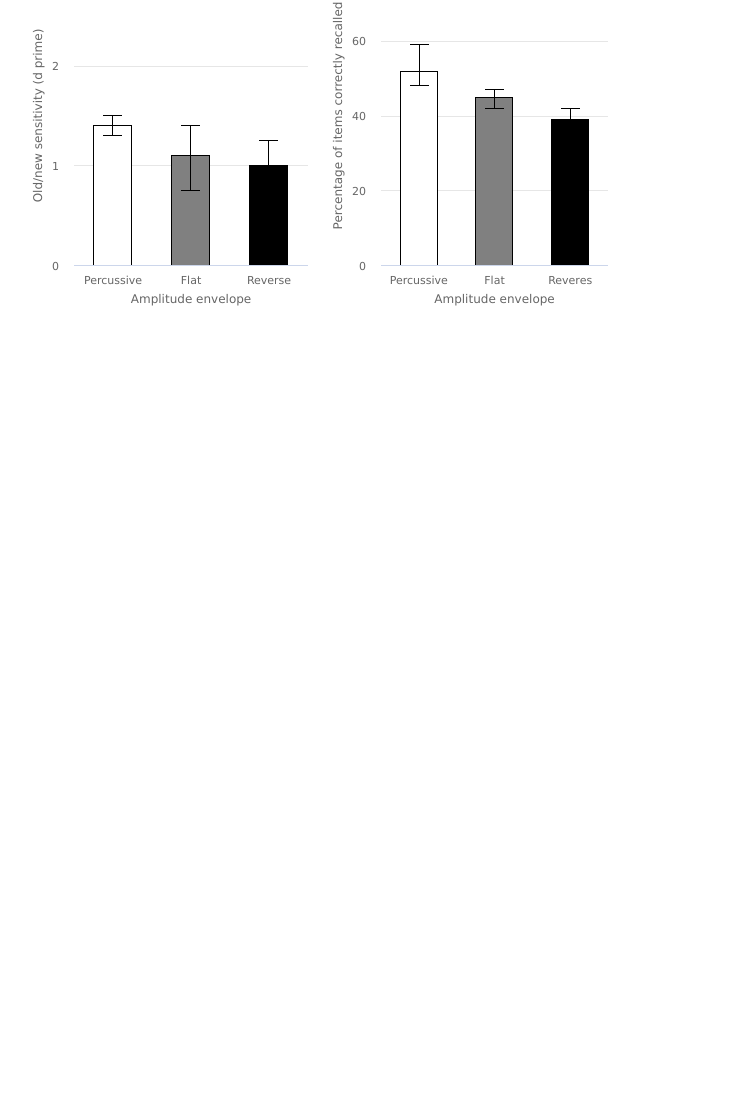
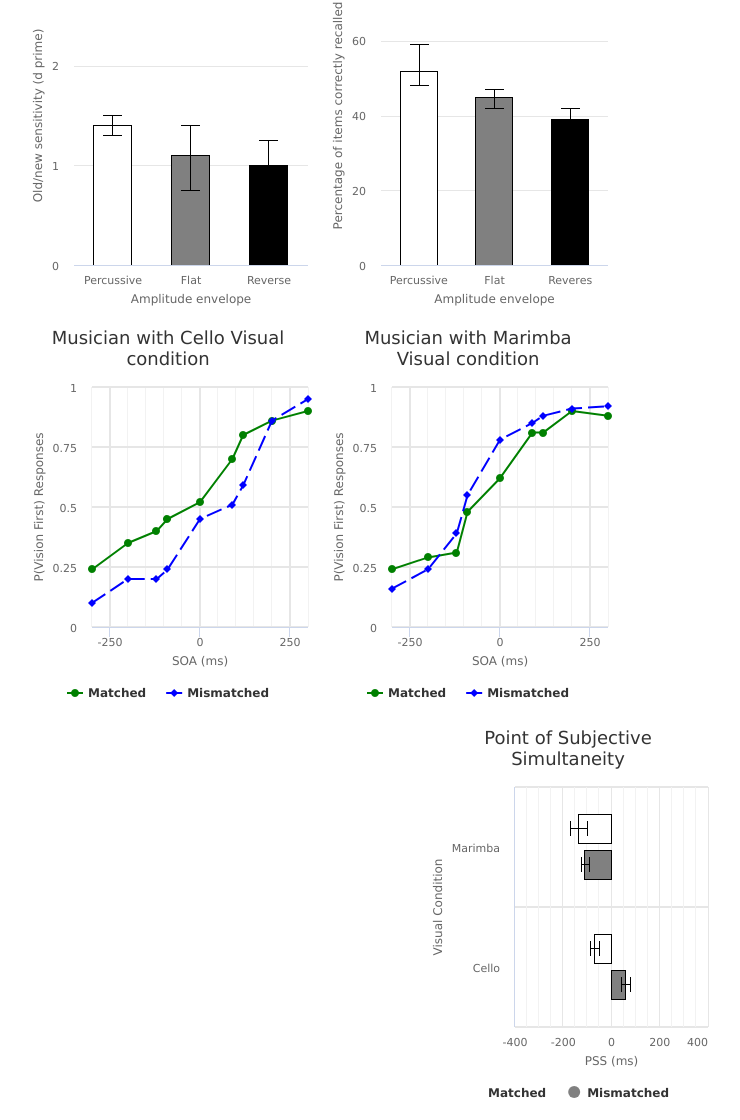
Before and after one commit to MAPLE-Lab/ML-Highcharts, a plain HTML site: page displayAll.html in a window 1280 px wide. Shown: the part 888-2008 px from the top of the page, without its empty margins (90-830 px from the left). Before the commit the page ends 1208 px from the top, so only its background shows below. Drawn offline with nearby package versions, Linux system fonts and the light colour scheme.

Commit message:
added more charts

```diff
--- a/Lorraine2016/Lorraine-2016-fig4.js
+++ b/Lorraine2016/Lorraine-2016-fig4.js
@@ -2,6 +2,11 @@
  * Created by Kyle on 2016-07-14.
  */
 $(document).ready(function () {
+    $('#Lorraine-2016-Figure4').css({
+        "left": "250px",
+        "top": "1200px",
+        "position": "relative"
+    });
     $('#Lorraine-2016-fig4-1').highcharts({
         chart: {
             type: 'line',
@@ -14,30 +19,100 @@ $(document).ready(function () {
                 text: 'SOA (ms)'
             },
             min: -300, max: 300,
-            crosshair: true
+            crosshair: true,
+            gridLineWidth: 2,
+            minorTickInterval: 50,
         },
         yAxis: {
             title: {
                 text: 'P(Vision First) Responses'
             },
-            min: 0, max: 1
+            min: 0, max: 1,
+            gridLineWidth: 2,
         },
         tooltip: {
-            headerFormat: '<span style="font-size:10px">Probe Tone Offset: {point.key}</span><br>',
+            headerFormat: '<span style="font-size:10px">SOA: {point.key}ms</span><br>',
             shared: true,
         },
+        legend: {
+            enabled: true
+        },
+        credits: {
+            enabled: false
+        },
         series: [{
-            name: 'Movement',
+            name: 'Matched',
+            color: 'green',
+            data: [[-300,0.24],[-200,0.35],[-120,0.4],[-90,0.45],[0,0.52],[90,0.7],[120,0.8],[200,0.86],[300,0.9]],
+            tooltip: {
+                pointFormat: '<span style="font-weight: bold; color: {series.color}">{series.name}</span>: <b>{point.y:.2f}% </b>'
+            }
+        }, {
+            name: 'Mismatched',
             color: 'blue',
-            data: [[-300,0.24],[-200,0.35],[-120,0.40],[-90,0.45],[0,0.52],[90,0.70],[120,0.8],[[300,0.9]],
+            dashStyle: 'longdash',
+            data: [[-300, 0.1], [-200, 0.2], [-120, 0.2], [-90, 0.24], [0, 0.45], [90, 0.51], [120, 0.59], [200, 0.86], [300, 0.95]],
             tooltip: {
-                pointFormat: '<span style="font-weight: bold; color: {series.color}">{series.name}</span>: <b>{point.y:.1f}% </b>'
+                pointFormat: '<span style="font-weight: bold; color: {series.color}">{series.name}</span>: <b>{point.y:.2f}% </b>'
             }
         }]
     });
-    $('#Lorraine-2016-Figure4').css({
-        "left": "250px",
-        "top": "1200px",
-        "position": "relative"
+    $('#Lorraine-2016-fig4-1').css({
+        "left": "-150px",
+        "position": "absolute"
+    });
+    $('#Lorraine-2016-fig4-2').highcharts({
+        chart: {
+            type: 'line',
+        },
+        title: {
+            text: 'Musician with Marimba Visual condition'
+        },
+        xAxis: {
+            title: {
+                text: 'SOA (ms)'
+            },
+            min: -300, max: 300,
+            crosshair: true,
+            gridLineWidth: 2,
+            minorTickInterval: 50,
+        },
+        yAxis: {
+            title: {
+                text: 'P(Vision First) Responses'
+            },
+            min: 0, max: 1,
+            gridLineWidth: 2,
+        },
+        tooltip: {
+            headerFormat: '<span style="font-size:10px">SOA: {point.key}ms</span><br>',
+            shared: true,
+        },
+        legend: {
+            enabled: true
+        },
+        credits: {
+            enabled: false
+        },
+        series: [{
+            name: 'Matched',
+            color: 'green',
+            data: [[-300,0.24],[-200,0.29],[-120,0.31],[-90,0.48],[0,0.62],[90,0.81],[120,0.81],[200,0.9],[300,0.88]],
+            tooltip: {
+                pointFormat: '<span style="font-weight: bold; color: {series.color}">{series.name}</span>: <b>{point.y:.2f}% </b>'
+            }
+        }, {
+            name: 'Mismatched',
+            color: 'blue',
+            dashStyle: 'longdash',
+            data: [[-300,0.16],[-200,0.24],[-120,0.39],[-90,0.55],[0,0.78],[90,0.85],[120,0.88],[200,0.91],[300,0.92]],
+            tooltip: {
+                pointFormat: '<span style="font-weight: bold; color: {series.color}">{series.name}</span>: <b>{point.y:.2f}% </b>'
+            }
+        }]
+    });
+    $('#Lorraine-2016-fig4-2').css({
+        "left": "150px",
+        "position": "absolute"
     });
 });
--- /dev/null
+++ b/Lorraine2016/Lorraine-2016-fig6.js
@@ -0,0 +1,81 @@
+/**
+ * Created by kyle on 2016-07-14.
+ */
+$(document).ready(function () {
+    $('#Lorraine-2016-Figure6').css({
+        "left": "500px",
+        "top": "1600px",
+        "position": "relative"
+    });
+    $('#Lorraine-2016-fig6-1').highcharts({
+        chart: {
+            type: 'bar',
+        },
+        title: {
+            text: 'Point of Subjective Simultaneity' // TITLE
+        },
+        plotOptions: {
+            bar: {
+                borderColor: '#000000',
+                borderWidth: 1
+            }
+        },
+        yAxis: {
+            title: {
+                text: 'PSS (ms)' // X-AXIS LABEL
+            },
+
+            crosshair: true,
+            min: -300, max: 300,
+            minorTickInterval: 50,
+        },
+        xAxis: {
+            title: {
+                text: 'Visual Condition' // Y-AXIS LABEL
+            },
+            categories: ["Marimba", "Cello"], // X-AXIS CATEGORIES
+            gridLineWidth: 2,
+        },
+        legend: {
+            enabled: true
+        },
+        credits: {
+            enabled: false
+        },
+        tooltip: {
+            headerFormat: '<span style="font-size:10px">Visual Condition: {point.key}</span><br>',
+            shared: true,
+        },
+        series: [{
+            // First category of Data
+            name: 'Matched',
+            color: 'white',
+            data: [-135,-70],
+            tooltip: {
+                pointFormat: '<span style="font-weight: bold; color: Black">{series.name}</span>: <b>{point.y:0f}ms </b>'
+            }
+        }, {
+            name: 'error',
+            type: 'errorbar',
+            data: [[-170,-100],[-85,-50]], //min t0 max
+        }, {
+            // Second Category of Data
+            name: 'Mismatched',
+            color: 'grey',
+            data: [-110,60],
+            tooltip: {
+                pointFormat: '<span style="font-weight: bold; color: {series.color}">{series.name}</span>: <b>{point.y:0f}ms </b>'
+            }
+        }, {
+            name: 'error',
+            type: 'errorbar',
+            data: [[-125,-90],[40,80]], //min t0 max
+            // Next category?
+
+        }]
+    });
+    $('#Lorraine-2016-fig6-1').css({
+        "left": "0x",
+        "position": "absolute"
+    });
+});
--- a/displayAll.html
+++ b/displayAll.html
@@ -12,6 +12,7 @@
     <script src="./QJEP2016/QJEP-2016-fig3.js"></script>
     <script src="./QJEP2016/QJEP-2016-fig4.js"></script>
     <script src="./Lorraine2016/Lorraine-2016-fig4.js"></script>
+    <script src="./Lorraine2016/Lorraine-2016-fig6.js"></script>
 </head>
 <body>
 <!--QJEP Article-->
@@ -32,6 +33,11 @@
 <!--Lorraine's Article-->
 <div id="Lorraine-2016-Figure4">
     <div id="Lorraine-2016-fig4-1" style="width: 300px; height: 400px; margin: 0 auto"></div>
+    <div id="Lorraine-2016-fig4-2" style="width: 300px; height: 400px; margin: 0 auto"></div>
+
+
 </div>
+<div id="Lorraine-2016-Figure6">
+<div id="Lorraine-2016-fig6-1" style="width: 300px; height: 400px; margin: 0 auto"></div></div>
 </body>
 </html>
```
